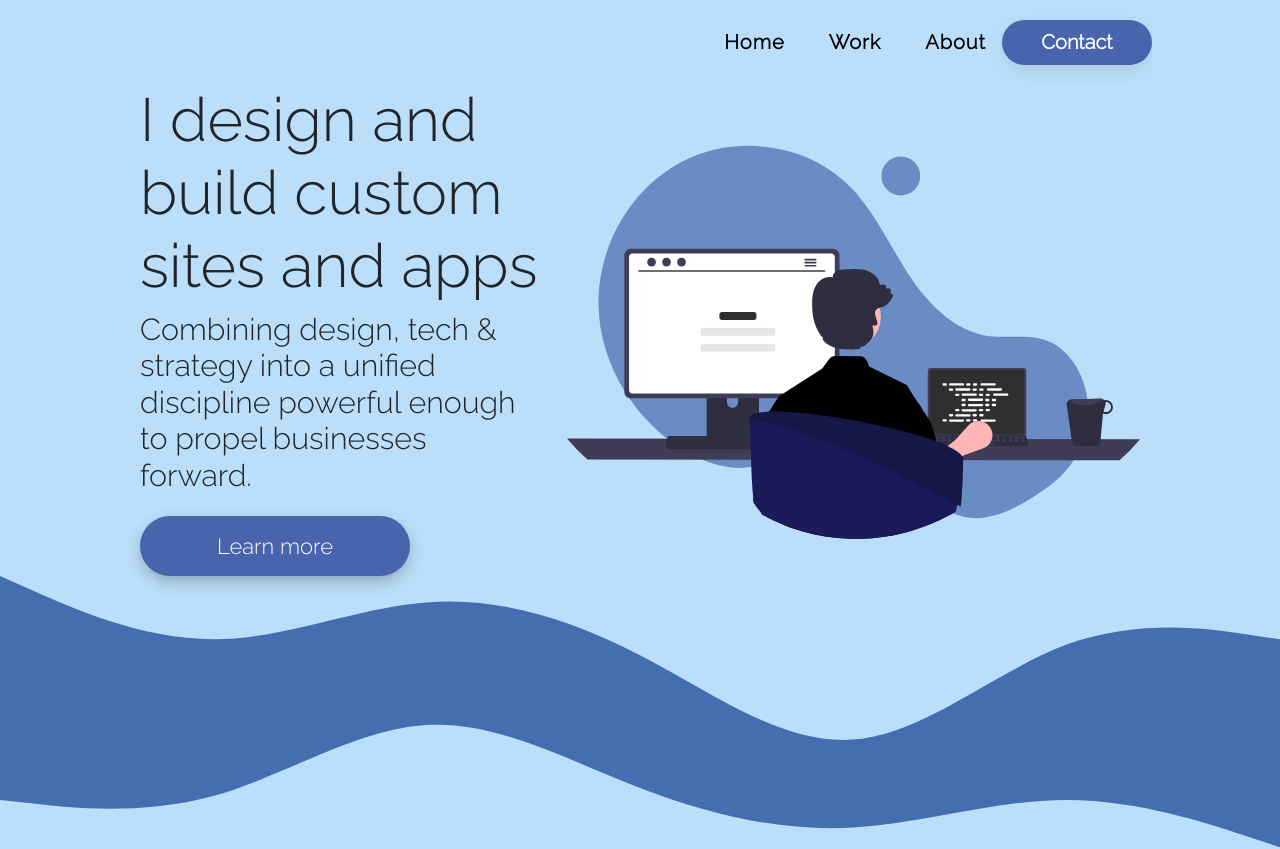
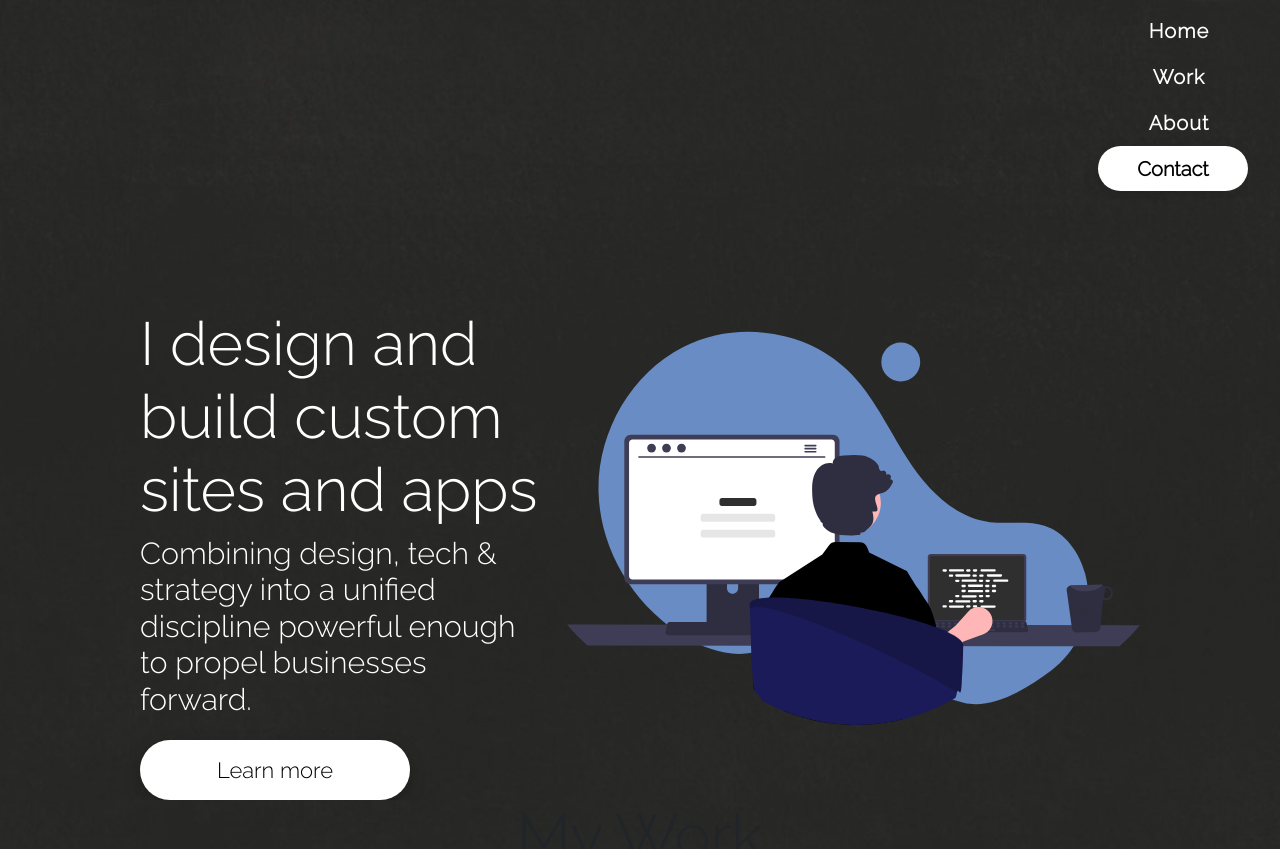
Before and after one commit to romeronathan/ProfessionalPortfolio, an Angular app: page / in a window 1280 px wide. Shown: the top 849 px of the page. Built offline with nearby package versions, Linux system fonts and the light colour scheme.

Commit message:
Started work on dark theme site

```diff
--- a/src/app/app.component.scss
+++ b/src/app/app.component.scss
@@ -2,7 +2,10 @@
     padding: 0 !important;
     margin: 0 !important;
 
-    background-color: #BBDFFA;
+    background-image: url("../assets/images/background.jpg");
+    background-size: cover;
+    background-repeat: no-repeat;
+    background-position: center;
 }
 .hero-holder {
     overflow: hidden;
--- a/src/app/navbar/navbar.component.html
+++ b/src/app/navbar/navbar.component.html
@@ -7,8 +7,6 @@
       </div>
       <div class="links-container">
         <a
-
-
         *ngFor="let link of links"
         class="nav-link"
         >{{ link.name }}
--- a/src/app/navbar/navbar.component.scss
+++ b/src/app/navbar/navbar.component.scss
@@ -3,11 +3,11 @@
   width: 100%;
 }
 .navbar {
-  display: flex;
-  background-color: #BBDFFA;
+
+  position: absolute;
   top: 0;
-  height: 84px;
-  max-width: 80vw !important;
+  min-height: 100px;
+  max-width: 95vw !important;
   margin: 0 auto;
   align-items: center;
   z-index: 100;
@@ -28,6 +28,7 @@
 
 .links-container {
   display: flex;
+  flex-direction: column;
   height: 100%;
   font-size: 1rem;
   letter-spacing: 1px;
@@ -69,7 +70,7 @@
   font-family: "Raleway", sans-serif;
   font-weight: 800;
   margin-left: 12px;
-  color: #000000;
+  color: white;
   font-size: 20px;
   transition: all 0.2s ease-in-out;
   cursor: pointer;
@@ -119,8 +120,8 @@ button{
   font-family: "Raleway", sans-serif;
   font-weight: 800;
   outline: none;
-  background: #4764ad;
-  color: #fff;
+  background: #ffffff;
+  color: rgb(0, 0, 0);
   font-size: 20px;
   border-radius: 40px;
   text-align: center;
@@ -131,6 +132,6 @@ button{
   transition: ease 0.4s;
 }
 button:hover {
-background: #fff;
-color: #2f2f2f;
+  background: rgb(0, 0, 0);
+  color: #ffffff;
 }
--- a/src/app/pages/home/home.component.html
+++ b/src/app/pages/home/home.component.html
@@ -1,6 +1,6 @@
 
-  <div class="hero-box">
-    <div class="hero-info row align-items-center">
+  <div class="hero-box d-flex align-items-end">
+    <div class="hero-info row">
 
       <div class="col-lg-5 text-box">
         <h1>I design and build custom sites and apps</h1>
@@ -18,6 +18,5 @@
       </div>
 
     </div>
-    <img src="../../../assets/images/wave.svg" alt="">
 
   </div>
--- a/src/app/pages/home/home.component.scss
+++ b/src/app/pages/home/home.component.scss
@@ -4,7 +4,7 @@
 
     position: relative;
    overflow: hidden;
-    min-height: 80vh;
+    min-height: 100vh;
     width: 100vw;
     margin: 0 auto;
 
@@ -12,12 +12,13 @@
   }
   .text-box {
     animation: fadeIn 1s;
+
+
   }
   .hero-info {
 
     width: 80vw;
     margin: 0 auto;
-
 
 
 
@@ -31,21 +32,16 @@
   }
   h1 {
     font-size: 3.8rem;
+    color: white;
   }
   h2 {
     font-size: 1.9rem;
+    color: white;
   }
 
 
 
-  .container{
-    width: 100%;
 
-    background: #e3ebfe;
-    display: flex;
-    justify-content: center;
-    align-items: center;
-}
 
 button{
   margin-top: 15px;
@@ -54,8 +50,8 @@ button{
     border: none;
     font-family: "Raleway", sans-serif;
     outline: none;
-    background: #4764ad;
-    color: #fff;
+    background: white;
+    color: rgb(0, 0, 0);
     font-size: 22px;
     border-radius: 40px;
     text-align: center;
@@ -66,8 +62,8 @@ button{
     transition: ease 0.4s;
 }
 button:hover {
-    background: #fff;
-    color: #2f2f2f;
+    background: rgb(0, 0, 0);
+    color: #ffffff;
 }
 .img-box {
   position: relative;
--- a/src/app/pages/home/home.component.ts
+++ b/src/app/pages/home/home.component.ts
@@ -8,10 +8,10 @@ import { Component, ElementRef, HostListener, OnInit } from '@angular/core';
 export class HomeComponent implements OnInit {
 
 
-  constructor(private elementRef: ElementRef) { }
+  constructor() { }
 
   ngOnInit(): void {
-    this.elementRef.nativeElement.ownerDocument.body.style.backgroundColor = '#BBDFFA';
+
 
 
   }
--- a/src/app/pages/work/work.component.scss
+++ b/src/app/pages/work/work.component.scss
@@ -5,7 +5,7 @@
 
 
     vertical-align: middle;
-    background-color: #BBDFFA;
+
     overflow: hidden;
 }
 h1 {
```
Also changed, not shown: src/assets/images/background.jpg (added).
